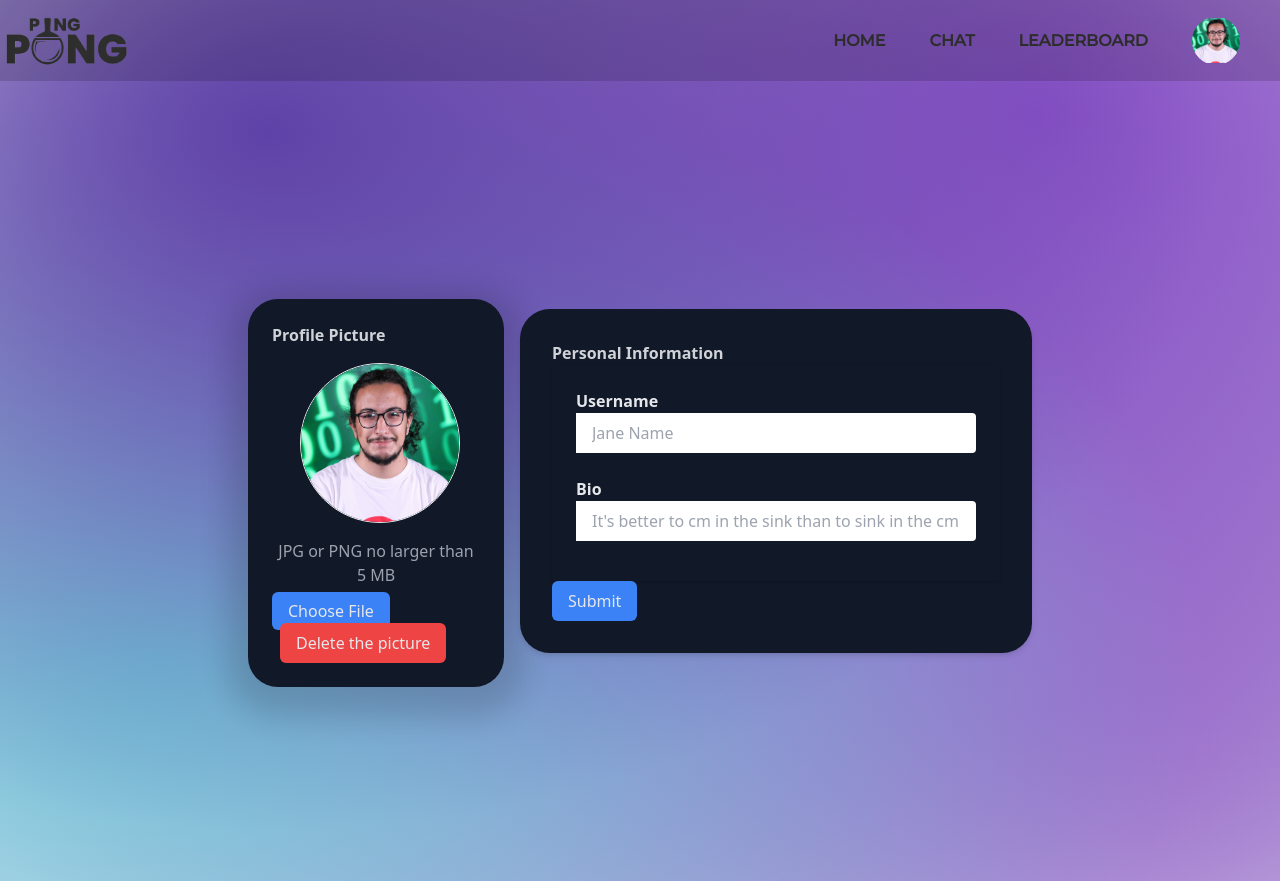
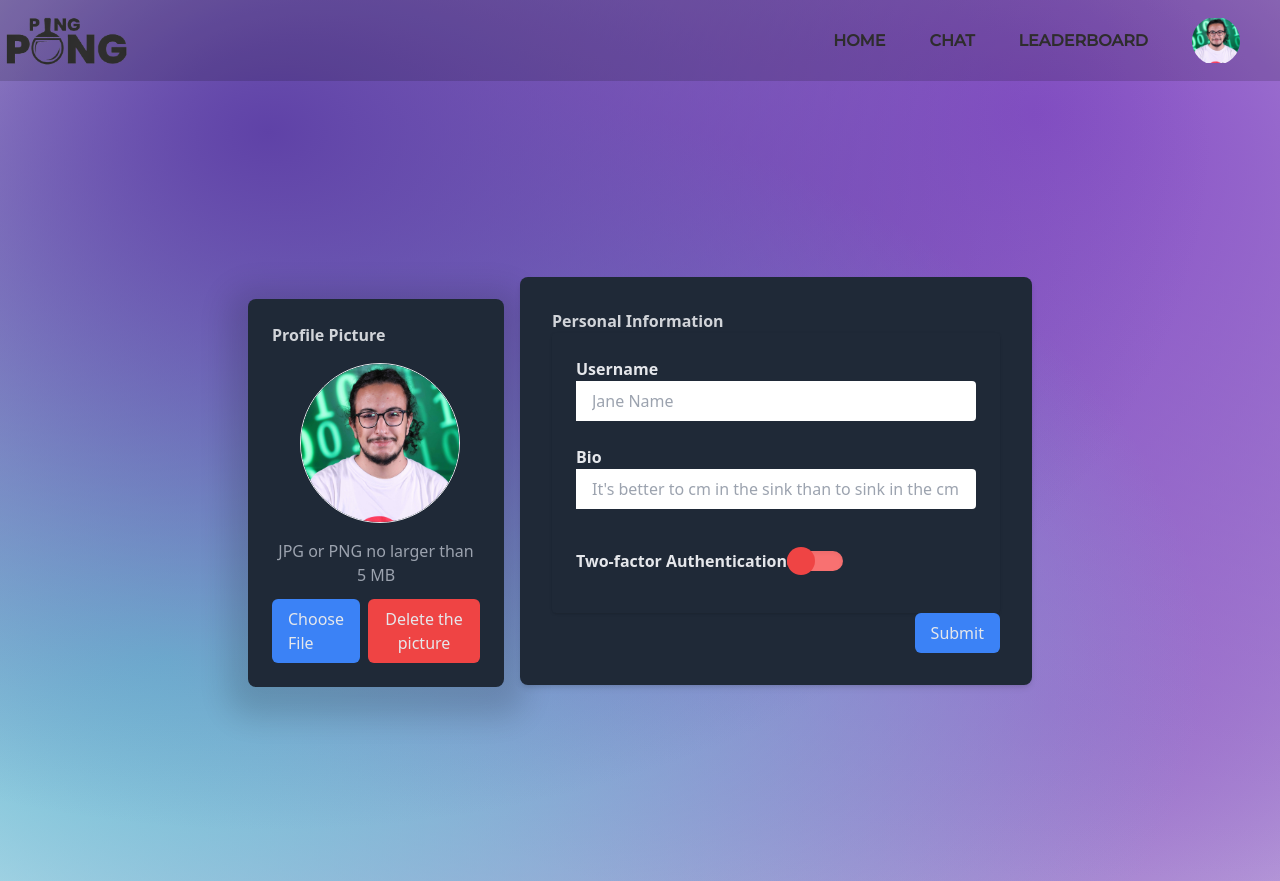
Before and after one commit to ZakNyx/ft_transcendence, a React (Vite) app: page /settings in a window 1280 px wide. Built offline with nearby package versions, Linux system fonts and the light colour scheme.

Commit message:
Added TFA toggle button

```diff
--- a/src/components/SettingForm.tsx
+++ b/src/components/SettingForm.tsx
@@ -1,9 +1,15 @@
-import React from "react";
+import { useState } from "react";
 
 export default function SettingForm() {
+  const [isChecked, setIsChecked] = useState(false);
+
+  const handleCheckboxChange = () => {
+    setIsChecked(!isChecked);
+  };
+
   return (
-    <div className="flex flex-col lg:flex-row justify-center items-center h-screen space-y-6 lg:space-y-0">
-      <div className="lg:w-1/5 bg-gray-900 rounded-[30px] p-6 mt-6 shadow-[0px_10px_30px_20px_#00000024]">
+    <div className="flex flex-col lg:flex-row justify-center items-center min-h-screen space-y-6 lg:space-y-0">
+      <div className="lg:w-1/5 background-gray rounded-lg p-6 mt-6 shadow-[0px_10px_30px_20px_#00000024]">
         <span className="font-semibold text-gray-200 pt-4 opacity-90">
           Profile Picture
         </span>
@@ -17,7 +23,7 @@ export default function SettingForm() {
         <div className="text-center mb-3">
           <span className="text-gray-400">JPG or PNG no larger than 5 MB</span>
         </div>
-        <div className="">
+        <div className="flex items-center justify-center">
           <input type="file" id="profilepic" hidden />
           <label
             htmlFor="profilepic"
@@ -34,7 +40,7 @@ export default function SettingForm() {
           </button>
         </div>
       </div>
-      <div className="lg:w-2/5 p-8 rounded-[30px] bg-gray-900 lg:ml-4 shadow-md">
+      <div className="lg:w-2/5 p-8 rounded-lg background-gray lg:ml-4 shadow-md">
         <span className="font-semibold text-gray-200 pt-4 opacity-90">
           Personal Information
         </span>
@@ -56,10 +62,7 @@ export default function SettingForm() {
             </div>
           </div>
           <div className="pb-4">
-            <label
-              htmlFor="about"
-              className="font-semibold text-gray-200 pb-1"
-            >
+            <label htmlFor="about" className="font-semibold text-gray-200 pb-1">
               Bio
             </label>
             <input
@@ -68,8 +71,34 @@ export default function SettingForm() {
               type="email"
               placeholder="It's better to cm in the sink than to sink in the cm"
             />
+            <div className="flex items-center mt-10">
+            <label htmlFor="2FA" className="font-semibold text-gray-200 pb1">Two-factor Authentication</label>
+          <label className="flex cursor-pointer select-none items-center">
+            <div className="relative">
+              <input
+                type="checkbox"
+                checked={isChecked}
+                onChange={handleCheckboxChange}
+                className="sr-only"
+              />
+              <div
+                className={`h-5 w-14 rounded-full ${
+                  isChecked
+                    ? "bg-green-400 shadow-inner"
+                    : "bg-red-400 shadow-inner"
+                }`}
+              ></div>
+              <div
+                className={`absolute left-0 -top-1 h-7 w-7 rounded-full transition transform ${
+                  isChecked ? "bg-green-500 translate-x-7" : "bg-red-500"
+                }`}
+              ></div>
+            </div>
+          </label>
             </div>
           </div>
+        </div>
+        <div className="flex justify-end">
           <button
             type="submit"
             id="submit"
@@ -79,5 +108,6 @@ export default function SettingForm() {
           </button>
         </div>
       </div>
+    </div>
   );
 }
```
Lines whose indentation alone changed are shown as unchanged.
